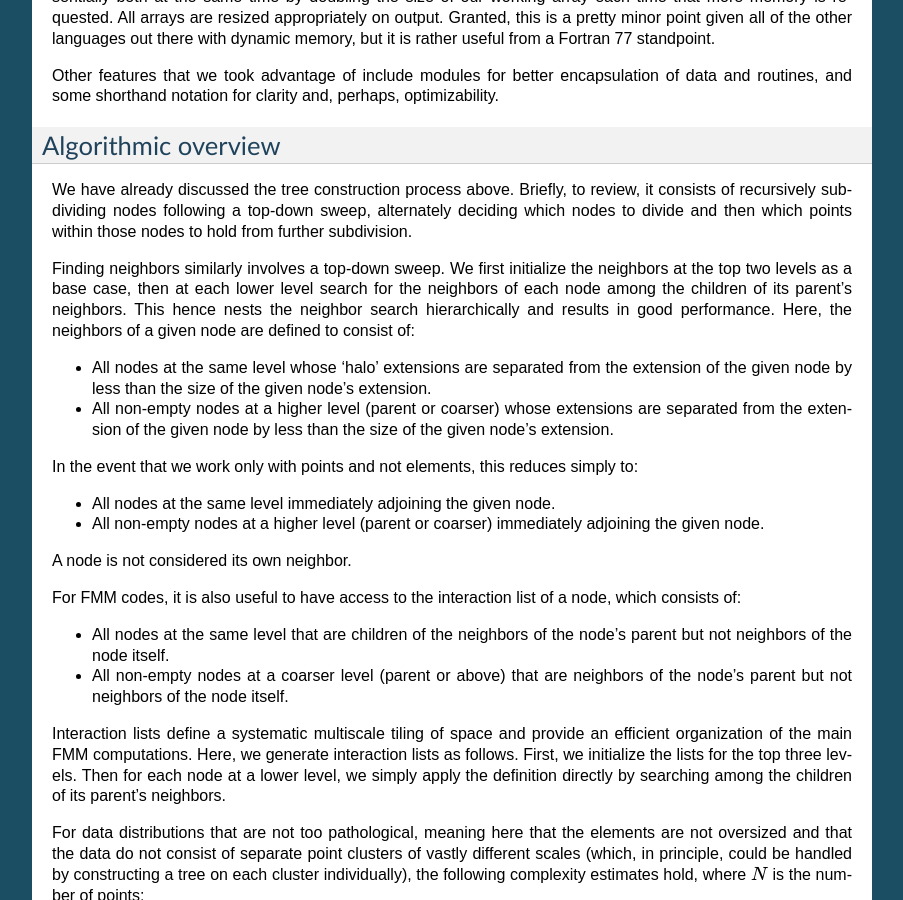
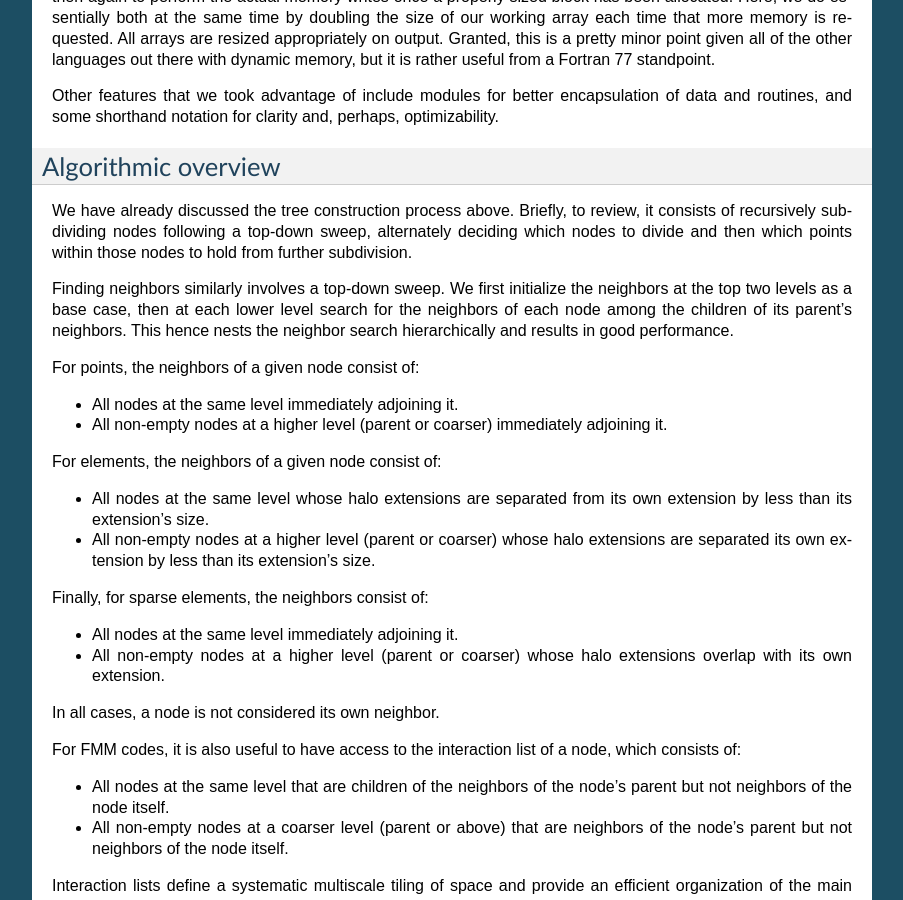
Before and after one commit to klho/hypoct, a Sphinx documentation site: the page built from doc/intro.rst, in a window 1280 px wide and 900 px high, scrolled down 2291 px. Shown: the whole window, without its empty margins (198-1101 px from the left). Built offline with Sphinx 7.4.7, drawn with Linux system fonts in a browser that asks for light colours; some of the changed text lies outside the part shown.

Commit message:
Modified neighbor description.

```diff
--- a/doc/intro.rst
+++ b/doc/intro.rst
@@ -37,7 +37,7 @@ We fix this problem by adopting a slightly more complex "two-over" neighbor defi
 .. note::
    The simple neighbor definition above characterizes the case when two nodes are at the same level. When one node is larger than the other, the situation becomes more complicated---but this, too, can be dealt with.
 
-There is also an additional facility for elements that interact only sparsely, i.e., by overlap. This is suitable for, e.g., a finite element discretization of a partial differential equation and substantially reduces the extent of the near field as compared with general 'dense' elements.
+There is also an additional facility for elements that interact only sparsely, i.e., by overlap. This is suitable for, e.g., a finite element discretization of a partial differential equation. In this case, the neighbors of a given node consist only of those nodes whose halo extensions overlap with its own halo extension. This substantially reduces the extent of the near field as compared with general 'dense' elements.
 
 Periodic domains
 ................
@@ -63,19 +63,27 @@ Algorithmic overview
 
 We have already discussed the tree construction process above. Briefly, to review, it consists of recursively subdividing nodes following a top-down sweep, alternately deciding which nodes to divide and then which points within those nodes to hold from further subdivision.
 
-Finding neighbors similarly involves a top-down sweep. We first initialize the neighbors at the top two levels as a base case, then at each lower level search for the neighbors of each node among the children of its parent's neighbors. This hence nests the neighbor search hierarchically and results in good performance. Here, the neighbors of a given node are defined to consist of:
+Finding neighbors similarly involves a top-down sweep. We first initialize the neighbors at the top two levels as a base case, then at each lower level search for the neighbors of each node among the children of its parent's neighbors. This hence nests the neighbor search hierarchically and results in good performance.
 
-- All nodes at the same level whose 'halo' extensions are separated from the extension of the given node by less than the size of the given node's extension.
+For points, the neighbors of a given node consist of:
 
-- All non-empty nodes at a higher level (parent or coarser) whose extensions are separated from the extension of the given node by less than the size of the given node's extension.
+- All nodes at the same level immediately adjoining it.
 
-In the event that we work only with points and not elements, this reduces simply to:
+- All non-empty nodes at a higher level (parent or coarser) immediately adjoining it.
 
-- All nodes at the same level immediately adjoining the given node.
+For elements, the neighbors of a given node consist of:
 
-- All non-empty nodes at a higher level (parent or coarser) immediately adjoining the given node.
+- All nodes at the same level whose halo extensions are separated from its own extension by less than its extension's size.
 
-A node is not considered its own neighbor.
+- All non-empty nodes at a higher level (parent or coarser) whose halo extensions are separated its own extension by less than its extension's size.
+
+Finally, for sparse elements, the neighbors consist of:
+
+- All nodes at the same level immediately adjoining it.
+
+- All non-empty nodes at a higher level (parent or coarser) whose halo extensions overlap with its own extension.
+
+In all cases, a node is not considered its own neighbor.
 
 For FMM codes, it is also useful to have access to the interaction list of a node, which consists of:
 
```
Also changed, not shown: 2 other files.
